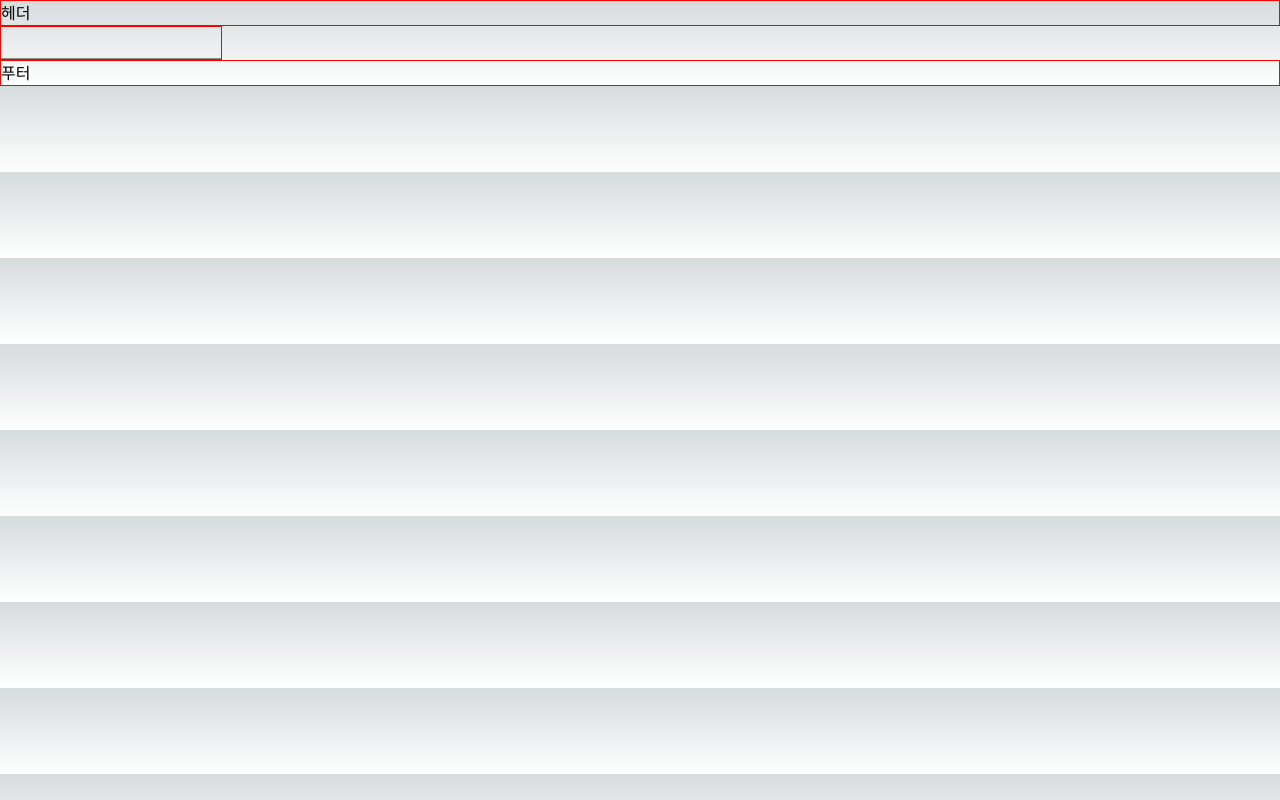
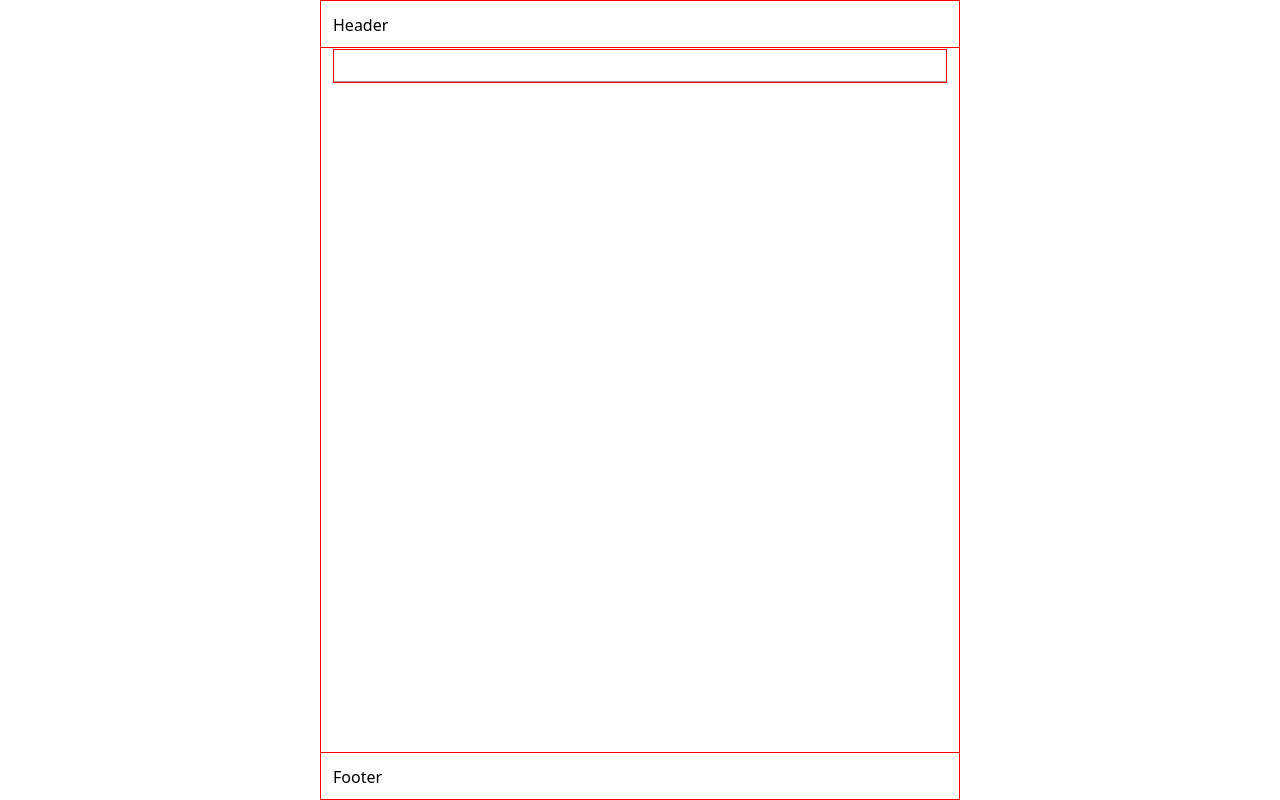
Before and after one commit to dive-doc/occ-fe-001-addiction, a Next.js app: page /intro in a window 1280 px wide. Built offline with nearby package versions, Linux system fonts and the light colour scheme.

Commit message:
feat: FE-Layout

```diff
--- a/src/app/globals.css
+++ b/src/app/globals.css
@@ -17,11 +17,11 @@
 }
 
 body {
-  color: rgb(var(--foreground-rgb));
+  /* color: rgb(var(--foreground-rgb));
   background: linear-gradient(
       to bottom,
       transparent,
       rgb(var(--background-end-rgb))
     )
-    rgb(var(--background-start-rgb));
+    rgb(var(--background-start-rgb)); */
 }
--- a/src/app/intro/page.tsx
+++ b/src/app/intro/page.tsx
@@ -1,12 +1,10 @@
-import { Input } from '@mui/material'
+import { Input, Stack } from '@mui/material'
 import React from 'react'
 
-const Intro = () => {
-  return (
-    <main>
-      <Input style={{ border: '1px solid red' }} />
-    </main>
-  )
-}
+const Intro = () => (
+  <Stack className="w-full row">
+    <Input className="bg-white" style={{ border: '1px solid red' }} />
+  </Stack>
+)
 
 export default Intro
--- a/src/app/layout.tsx
+++ b/src/app/layout.tsx
@@ -8,7 +8,7 @@ const inter = Inter({ subsets: ['latin'] })
 
 export const metadata: Metadata = {
   title: '너BTI',
-  description: 'Generated by create next app',
+  description: '내가 아닌 내 친구의 MBTI를 알아보자',
 }
 
 export default function RootLayout({
@@ -17,13 +17,16 @@ export default function RootLayout({
   children: React.ReactNode
 }) {
   return (
-    <html lang="en">
-      <body className={inter.className}>
-        <div className="md:container md:mx-auto">
-          <Header />
+    <html lang="ko">
+      <body className={(inter.className, 'container')}>
+        <Header />
+        <main
+          className="container min-h-screen flex flex-col items-center justify-between px-3 py-12"
+          style={{ border: '1px solid red' }}
+        >
           {children}
-          <Footer />
-        </div>
+        </main>
+        <Footer />
       </body>
     </html>
   )
--- a/src/app/page.tsx
+++ b/src/app/page.tsx
@@ -1,114 +1,9 @@
-import Image from 'next/image'
+import { Stack } from '@mui/material'
 
 export default function Home() {
   return (
-    <main className="flex min-h-screen flex-col items-center justify-between p-24">
-
-      <div className="z-10 max-w-5xl w-full items-center justify-between font-mono text-sm lg:flex">
-        <p className="fixed left-0 top-0 flex w-full justify-center border-b border-gray-300 bg-gradient-to-b from-zinc-200 pb-6 pt-8 backdrop-blur-2xl dark:border-neutral-800 dark:bg-zinc-800/30 dark:from-inherit lg:static lg:w-auto  lg:rounded-xl lg:border lg:bg-gray-200 lg:p-4 lg:dark:bg-zinc-800/30">
-          Get started by editing&nbsp;
-          <code className="font-mono font-bold">src/app/page.tsx</code>
-        </p>
-        <div className="fixed bottom-0 left-0 flex h-48 w-full items-end justify-center bg-gradient-to-t from-white via-white dark:from-black dark:via-black lg:static lg:h-auto lg:w-auto lg:bg-none">
-          <a
-            className="pointer-events-none flex place-items-center gap-2 p-8 lg:pointer-events-auto lg:p-0"
-            href="https://vercel.com?utm_source=create-next-app&utm_medium=appdir-template&utm_campaign=create-next-app"
-            target="_blank"
-            rel="noopener noreferrer"
-          >
-            By{' '}
-            <Image
-              src="/vercel.svg"
-              alt="Vercel Logo"
-              className="dark:invert"
-              width={100}
-              height={24}
-              priority
-            />
-          </a>
-        </div>
-      </div>
-
-      <div className="relative flex place-items-center before:absolute before:h-[300px] before:w-[480px] before:-translate-x-1/2 before:rounded-full before:bg-gradient-radial before:from-white before:to-transparent before:blur-2xl before:content-[''] after:absolute after:-z-20 after:h-[180px] after:w-[240px] after:translate-x-1/3 after:bg-gradient-conic after:from-sky-200 after:via-blue-200 after:blur-2xl after:content-[''] before:dark:bg-gradient-to-br before:dark:from-transparent before:dark:to-blue-700 before:dark:opacity-10 after:dark:from-sky-900 after:dark:via-[#0141ff] after:dark:opacity-40 before:lg:h-[360px] z-[-1]">
-        <Image
-          className="relative dark:drop-shadow-[0_0_0.3rem_#ffffff70] dark:invert"
-          src="/next.svg"
-          alt="Next.js Logo"
-          width={180}
-          height={37}
-          priority
-        />
-      </div>
-
-      <div className="mb-32 grid text-center lg:max-w-5xl lg:w-full lg:mb-0 lg:grid-cols-4 lg:text-left">
-        <a
-          href="https://nextjs.org/docs?utm_source=create-next-app&utm_medium=appdir-template&utm_campaign=create-next-app"
-          className="group rounded-lg border border-transparent px-5 py-4 transition-colors hover:border-gray-300 hover:bg-gray-100 hover:dark:border-neutral-700 hover:dark:bg-neutral-800/30"
-          target="_blank"
-          rel="noopener noreferrer"
-        >
-          <h2 className="mb-3 text-2xl font-semibold">
-            Docs{' '}
-            <span className="inline-block transition-transform group-hover:translate-x-1 motion-reduce:transform-none">
-              -&gt;
-            </span>
-          </h2>
-          <p className="m-0 max-w-[30ch] text-sm opacity-50">
-            Find in-depth information about Next.js features and API.
-          </p>
-        </a>
-
-        <a
-          href="https://nextjs.org/learn?utm_source=create-next-app&utm_medium=appdir-template-tw&utm_campaign=create-next-app"
-          className="group rounded-lg border border-transparent px-5 py-4 transition-colors hover:border-gray-300 hover:bg-gray-100 hover:dark:border-neutral-700 hover:dark:bg-neutral-800/30"
-          target="_blank"
-          rel="noopener noreferrer"
-        >
-          <h2 className="mb-3 text-2xl font-semibold">
-            Learn{' '}
-            <span className="inline-block transition-transform group-hover:translate-x-1 motion-reduce:transform-none">
-              -&gt;
-            </span>
-          </h2>
-          <p className="m-0 max-w-[30ch] text-sm opacity-50">
-            Learn about Next.js in an interactive course with&nbsp;quizzes!
-          </p>
-        </a>
-
-        <a
-          href="https://vercel.com/templates?framework=next.js&utm_source=create-next-app&utm_medium=appdir-template&utm_campaign=create-next-app"
-          className="group rounded-lg border border-transparent px-5 py-4 transition-colors hover:border-gray-300 hover:bg-gray-100 hover:dark:border-neutral-700 hover:dark:bg-neutral-800/30"
-          target="_blank"
-          rel="noopener noreferrer"
-        >
-          <h2 className="mb-3 text-2xl font-semibold">
-            Templates{' '}
-            <span className="inline-block transition-transform group-hover:translate-x-1 motion-reduce:transform-none">
-              -&gt;
-            </span>
-          </h2>
-          <p className="m-0 max-w-[30ch] text-sm opacity-50">
-            Explore the Next.js 13 playground.
-          </p>
-        </a>
-
-        <a
-          href="https://vercel.com/new?utm_source=create-next-app&utm_medium=appdir-template&utm_campaign=create-next-app"
-          className="group rounded-lg border border-transparent px-5 py-4 transition-colors hover:border-gray-300 hover:bg-gray-100 hover:dark:border-neutral-700 hover:dark:bg-neutral-800/30"
-          target="_blank"
-          rel="noopener noreferrer"
-        >
-          <h2 className="mb-3 text-2xl font-semibold">
-            Deploy{' '}
-            <span className="inline-block transition-transform group-hover:translate-x-1 motion-reduce:transform-none">
-              -&gt;
-            </span>
-          </h2>
-          <p className="m-0 max-w-[30ch] text-sm opacity-50">
-            Instantly deploy your Next.js site to a shareable URL with Vercel.
-          </p>
-        </a>
-      </div>
-    </main>
+    <Stack className="flex flex-col h-100 items-center justify-between p-4">
+      <Stack>main contents</Stack>
+    </Stack>
   )
 }
--- a/src/components/Footer.tsx
+++ b/src/components/Footer.tsx
@@ -1,7 +1,12 @@
 import React from 'react'
 
-const Footer = () => {
-  return <footer style={{ border: '1px solid red' }}>푸터</footer>
-}
+const Footer = () => (
+  <footer
+    className="container fixed bottom-0 w-full h-[48px] p-3"
+    style={{ border: '1px solid red' }}
+  >
+    Footer
+  </footer>
+)
 
 export default Footer
--- a/src/components/Header.tsx
+++ b/src/components/Header.tsx
@@ -1,7 +1,12 @@
 import React from 'react'
 
-const Header = () => {
-  return <header style={{ border: '1px solid red' }}>헤더</header>
-}
+const Header = () => (
+  <header
+    className="container fixed top-0 w-full h-[48px] p-3"
+    style={{ border: '1px solid red' }}
+  >
+    Header
+  </header>
+)
 
 export default Header
--- a/tailwind.config.ts
+++ b/tailwind.config.ts
@@ -1,4 +1,4 @@
-import type { Config } from 'tailwindcss'
+import type { Config } from 'tailwindcss';
 
 const config: Config = {
   content: [
@@ -14,7 +14,14 @@ const config: Config = {
           'conic-gradient(from 180deg at 50% 50%, var(--tw-gradient-stops))',
       },
     },
+    container: {
+      screens: {
+        min: '340px',
+        max: '640px',
+      },
+      center: true,
+    },
   },
   plugins: [],
-}
-export default config
+};
+export default config;
```
Also changed, not shown: .eslintrc.json, 1 other file (tests, documents, lock files or other folders).
